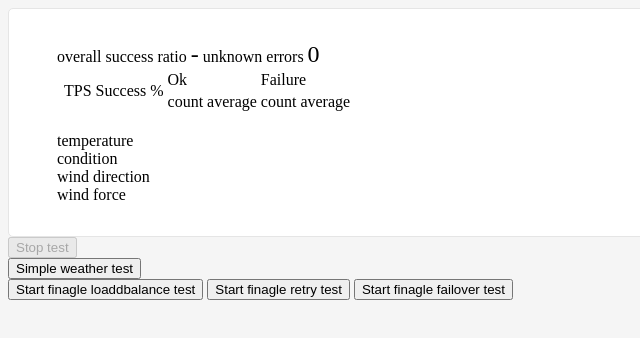
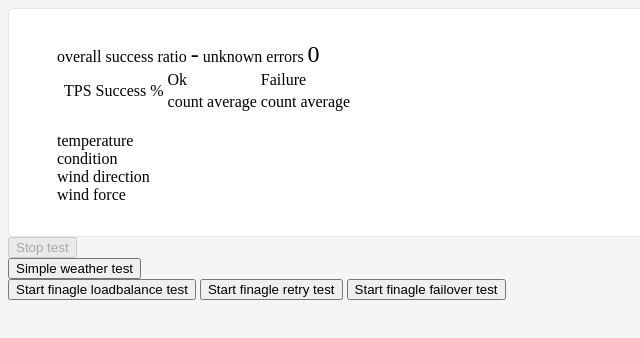
Before and after one commit to effibennekers/finagle-resilience-patterns, a plain HTML site: page client/src/main/resources/static/index.html in a window 1280 px wide. Shown: the full height of the page, 0-640 px from the left. Drawn offline with nearby package versions, Linux system fonts and the light colour scheme; no server answers.

Commit message:
fixed typo loadbalance test

```diff
--- a/client/src/main/resources/static/index.html
+++ b/client/src/main/resources/static/index.html
@@ -92,7 +92,7 @@
     </div>
     <div>
         <button id="finaglestartloadbalancing" class="btn btn-default start-test" type="submit">Start finagle
-            loaddbalance test
+            loadbalance test
         </button>
         <button id="finaglestartretry" class="btn btn-default start-test" type="submit">Start finagle retry test
         </button>
```
